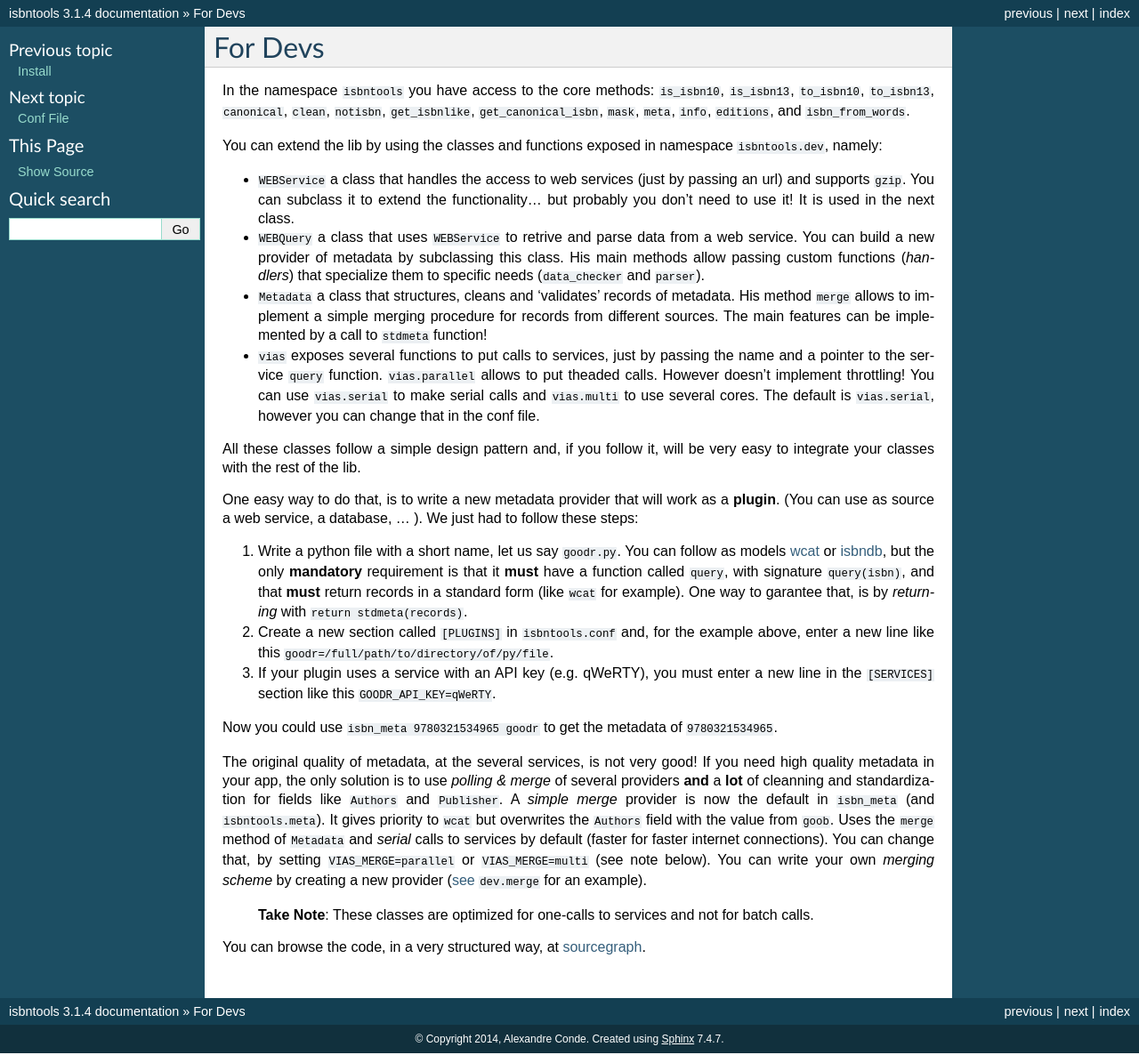
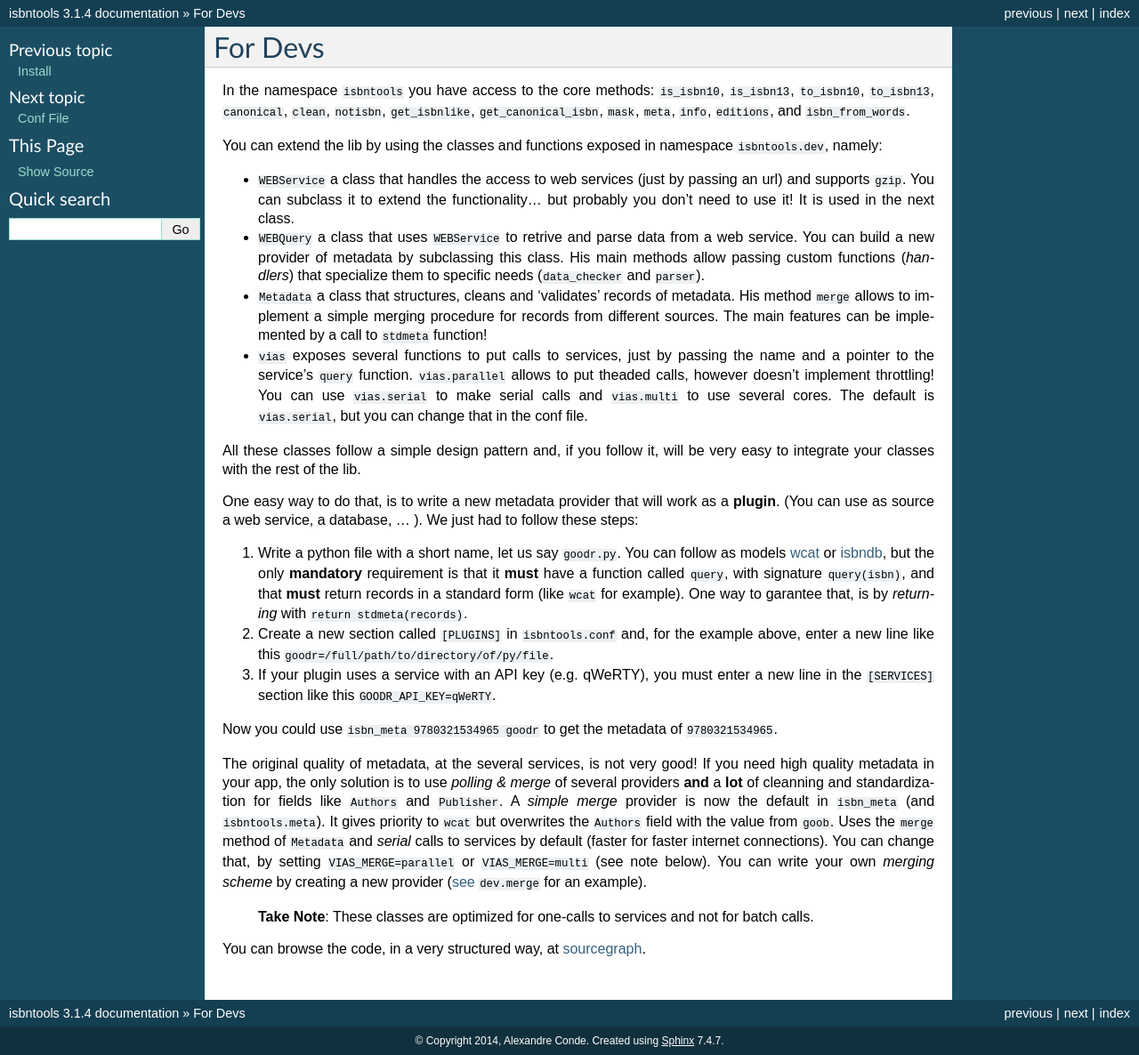
Before and after one commit to xlcnd/isbntools, a Sphinx documentation site: the page built from docs/devs.rst, in a window 1280 px wide. Shown: the whole page at 89% size. Built offline with Sphinx 7.4.7, drawn with Linux system fonts in a browser that asks for light colours.

```diff
--- a/README.rst
+++ b/README.rst
@@ -245,10 +245,10 @@ namespace ``isbntools.dev``, namely:
   implemented by a call to ``stdmeta`` function!
 
 * ``vias`` exposes several functions to put calls to services, just by passing the name and
-  a pointer to the service ``query`` function.
-  ``vias.parallel`` allows to put theaded calls. However doesn't implement
+  a pointer to the service's ``query`` function.
+  ``vias.parallel`` allows to put theaded calls, however doesn't implement
   throttling! You can use ``vias.serial`` to make serial calls and
-  ``vias.multi`` to use several cores. The default is ``vias.serial``, however
+  ``vias.multi`` to use several cores. The default is ``vias.serial``, but
   you can change that in the conf file.
 
 All these classes follow a simple design pattern and, if you follow it, will be
--- a/docs/devs.rst
+++ b/docs/devs.rst
@@ -29,10 +29,10 @@ namespace ``isbntools.dev``, namely:
   implemented by a call to ``stdmeta`` function!
 
 * ``vias`` exposes several functions to put calls to services, just by passing the name and
-  a pointer to the service ``query`` function.
-  ``vias.parallel`` allows to put theaded calls. However doesn't implement
+  a pointer to the service's ``query`` function.
+  ``vias.parallel`` allows to put theaded calls, however doesn't implement
   throttling! You can use ``vias.serial`` to make serial calls and
-  ``vias.multi`` to use several cores. The default is ``vias.serial``, however
+  ``vias.multi`` to use several cores. The default is ``vias.serial``, but
   you can change that in the conf file.
 
 All these classes follow a simple design pattern and, if you follow it, will be
```
Also changed, not shown: CONTRIBUTING.md (+6 -2 lines), README.md (+3 -3 lines), docs/code.rst (+8 -3 lines), .travis.yml.
